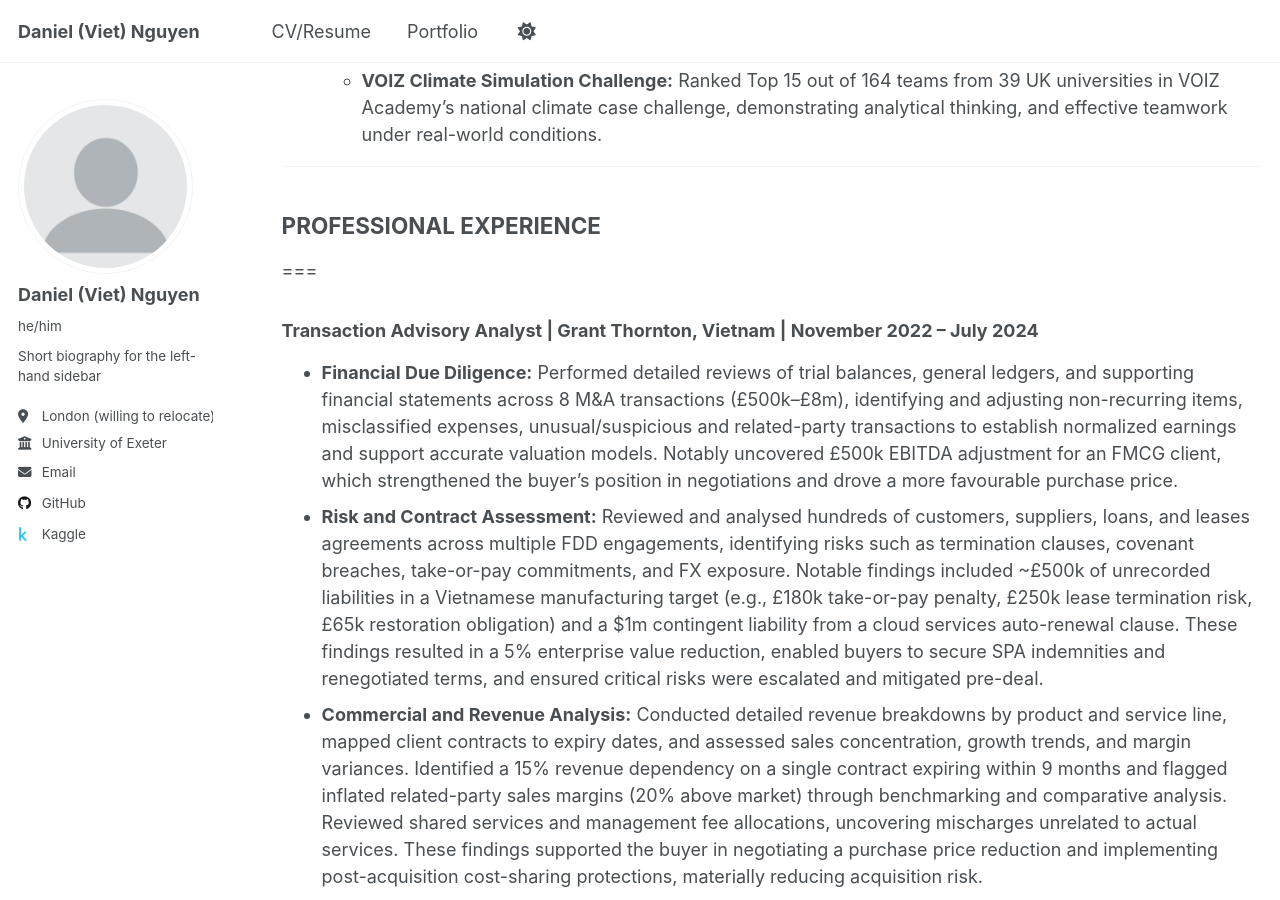
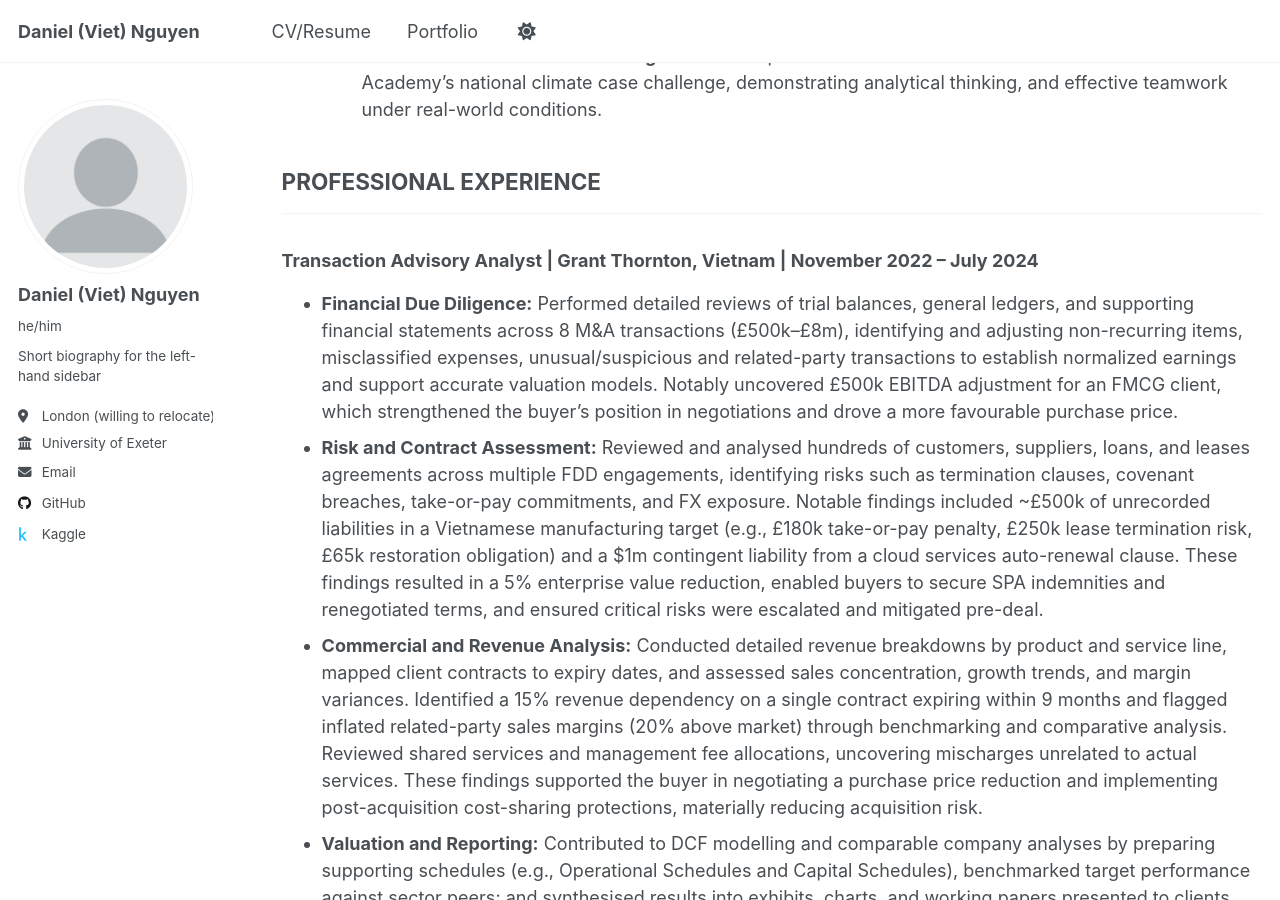
Before and after one commit to Danny-NG-9999/Danny-NG-9999.github.io, a Jekyll site: the page built from _pages/cv.md, in a window 1280 px wide and 900 px high, scrolled down 635 px. Built offline with Jekyll 4.4.1, drawn with Linux system fonts in a browser that asks for light colours; a script that is not in the unit is left out.

Commit message:
update cv

```diff
--- a/_pages/cv.md
+++ b/_pages/cv.md
@@ -11,7 +11,7 @@
 
 📎 Download a PDF version of this resume [here](/files/Resume_2025.pdf)
 
----
+
 ## EDUCATION
 ***
 
@@ -24,9 +24,9 @@
     *   **Green Consultants Project:** Worked in a 4-person team with a doctoral researcher to align academic modules with the UN SDGs, producing a curriculum-mapping framework that was formally recognised with a £100 award for practical value.
     *   **VOIZ Climate Simulation Challenge:** Ranked Top 15 out of 164 teams from 39 UK universities in VOIZ Academy’s national climate case challenge, demonstrating analytical thinking, and effective teamwork under real-world conditions.
 
+
+## PROFESSIONAL EXPERIENCE
 ---
-## PROFESSIONAL EXPERIENCE
-===
 
 ### Transaction Advisory Analyst | Grant Thornton, Vietnam | November 2022 – July 2024
 
@@ -44,8 +44,9 @@
 - **Compliance and Control Testing:** Assessed privileged access rights and application security configurations during system reviews to ensure SOX compliance. Identified and facilitated the remediation of five high-priority access vulnerabilities, strengthening clients’ compliance posture and enhancing the overall control environment.
 - **Project Management:** Contributed to a £3.4m data governance transformation programme, supporting KPMG Lighthouse experts and client teams in aligning data strategy with ISO 27001 and GDPR standards. Assisted with stakeholder communications by preparing presentations, Q&A logs, and progress reports, and processed project documentation for KPMG experts, helping ensure milestones were delivered on time, within budget, and in line with regulatory requirements.
 
+
+## COMMUNITY SERVICE & EXTRA CURRICULAR ACTIVITIES
 ---
-## COMMUNITY SERVICE & EXTRA CURRICULAR ACTIVITIES
 
 ### Volunteer in various Food Action initiatives, United Kingdom | November 2024 – June 2025
 - **Community Impact:** Collected and distributed an average of 285 meal portions per month to shelters and vulnerable individuals, addressing food-poverty issues and providing essential nutrition to the low-income community.
@@ -59,6 +60,7 @@
 
 ---
 ## Skills
+---
 <p>
   <img src="https://img.shields.io/badge/SQL-Intermediate-4479A1?style=flat&logo=mysql&logoColor=white" alt="SQL Skill Badge">
 </p>
```
